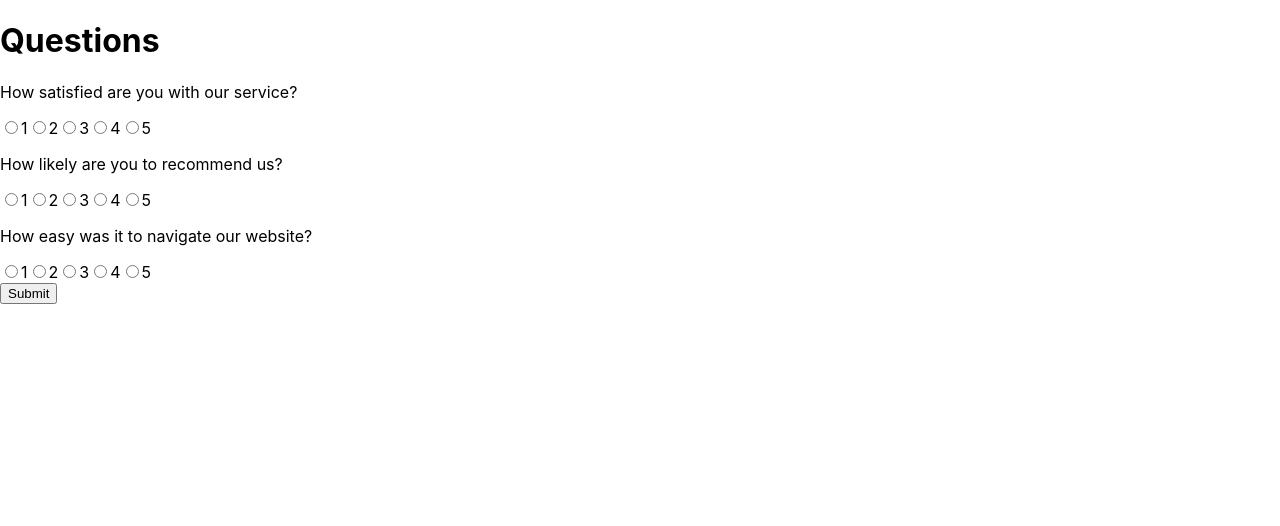
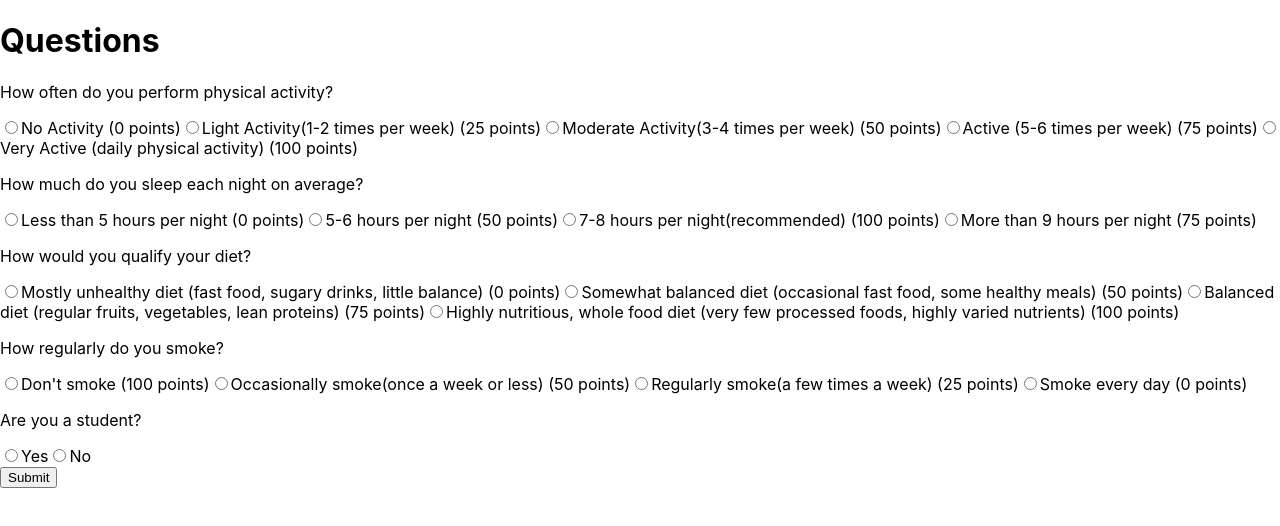
Before and after one commit to chayex18/SmartCare, a React (Create React App) app: page /questions in a window 1280 px wide. Shown: the top 526 px of the page. Built offline with nearby package versions, Linux system fonts and the light colour scheme.

Commit message:
Logic WSC

```diff
--- a/src/components/QuestionsPage.js
+++ b/src/components/QuestionsPage.js
@@ -1,77 +1,334 @@
 import React, { useState } from "react";
 import { useNavigate } from "react-router-dom";
 
-import { Link } from "react-router-dom";
-
 const questions = [
   {
-    question: "How satisfied are you with our service?",
-    options: [1, 2, 3, 4, 5],
+    id: 1,
+    question: "How often do you perform physical activity?",
+    options: [
+      { answer: "No Activity", score: 0 },
+      { answer: "Light Activity(1-2 times per week)", score: 25 },
+      { answer: "Moderate Activity(3-4 times per week)", score: 50 },
+      { answer: "Active (5-6 times per week)", score: 75 },
+      { answer: "Very Active (daily physical activity)", score: 100 },
+    ],
   },
   {
-    question: "How likely are you to recommend us?",
-    options: [1, 2, 3, 4, 5],
+    id: 2,
+    question: "How much do you sleep each night on average?",
+    options: [
+      { answer: "Less than 5 hours per night", score: 0 },
+      { answer: "5-6 hours per night", score: 50 },
+      { answer: "7-8 hours per night(recommended)", score: 100 },
+      { answer: "More than 9 hours per night", score: 75 },
+    ],
   },
   {
-    question: "How easy was it to navigate our website?",
-    options: [1, 2, 3, 4, 5],
+    id: 3,
+    question: "How would you qualify your diet?",
+    options: [
+      {
+        answer:
+          "Mostly unhealthy diet (fast food, sugary drinks, little balance)",
+        score: 0,
+      },
+      {
+        answer:
+          "Somewhat balanced diet (occasional fast food, some healthy meals)",
+        score: 50,
+      },
+      {
+        answer: "Balanced diet (regular fruits, vegetables, lean proteins)",
+        score: 75,
+      },
+      {
+        answer:
+          "Highly nutritious, whole food diet (very few processed foods, highly varied nutrients)",
+        score: 100,
+      },
+    ],
+  },
+  {
+    id: 4,
+    question: "How regularly do you smoke?",
+    options: [
+      { answer: "Don't smoke", score: 100 },
+      { answer: "Occasionally smoke(once a week or less)", score: 50 },
+      { answer: "Regularly smoke(a few times a week)", score: 25 },
+      { answer: "Smoke every day", score: 0 },
+    ],
   },
 ];
 
 const QuestionsPage = () => {
-  const [answers, setAnswers] = useState(Array(questions.length).fill(null));
+  const [answers, setAnswers] = useState({});
+  const [yesNoAnswer, setYesNoAnswer] = useState(null); // Track "Yes/No" question response
+  const [studentAnswer, setStudentAnswer] = useState(null); // Track "Yes/No" for student
+  const [gpaRange, setGpaRange] = useState(null); // Track GPA range for bonus points
   const [error, setError] = useState("");
   const navigate = useNavigate();
 
-  const handleChange = (index, value) => {
-    const newAnswers = [...answers];
-    newAnswers[index] = value;
-    setAnswers(newAnswers);
-    setError("");
+  const handleChange = (questionId, score) => {
+    setAnswers((prevAnswers) => ({
+      ...prevAnswers,
+      [questionId]: score,
+    }));
+    setError(""); // Clear error on change
   };
 
-  const totalScore = answers.reduce((acc, curr) => acc + (curr || 0), 0);
-  const averageScore = answers.filter((answer) => answer !== null).length
-    ? (totalScore / answers.filter((answer) => answer !== null).length).toFixed(
-        2
-      )
-    : 0;
+  // Handles "Yes/No" response change
+  const handleYesNoChange = (response) => {
+    setYesNoAnswer(response); // Store response but don't affect score
+  };
+
+  // Handles "Yes/No" for student status
+  const handleStudentChange = (response) => {
+    setStudentAnswer(response);
+  };
+
+  // Handles GPA range change (only available if user is a student)
+  const handleGpaChange = (gpa) => {
+    setGpaRange(gpa);
+  };
+
+  const totalScore = Object.values(answers).reduce(
+    (acc, curr) => acc + curr,
+    0
+  );
+  const answeredQuestions = Object.keys(answers).length;
+  const averageScore =
+    answeredQuestions > 0 ? (totalScore / answeredQuestions).toFixed(2) : 0;
+
+  // Calculate bonus points from GPA range if applicable
+  const calculateBonusPoints = () => {
+    switch (gpaRange) {
+      case "3.8-4.0":
+        return 5;
+      case "3.5-3.7":
+        return 3;
+      case "3.0-3.4":
+        return 2;
+      case "2.5-2.9":
+        return 1;
+      default:
+        return 0;
+    }
+  };
+
+  const bonusPoints = calculateBonusPoints();
 
   const handleSubmit = () => {
-    if (answers.includes(null)) {
+    // Check if all required questions are answered
+    const requiredQuestions = [1, 4]; // Update with all required question IDs
+    for (let id of requiredQuestions) {
+      if (answers[id] === undefined) {
         setError("Please answer all questions before submitting.");
         return;
       }
+    }
+    if (studentAnswer === null) {
+      setError("Please answer the 'Are you a student?' question.");
+      return;
+    }
 
+    // Check if GPA is answered if user is a student
+    if (studentAnswer === "Yes" && gpaRange === null) {
+      setError("Please select your GPA range.");
+      return;
+    }
+
+    const finalTotalScore = totalScore + bonusPoints;
+
+    // if (answeredQuestions < questions.length) {
+    //   setError("Please answer all questions before submitting.");
+    //   return;
+    // }
+    // Check if "Yes/No" question is answered (optional)
+    if (answers[4] < 100 && yesNoAnswer === null) {
+      setError("Please answer the 'Yes/No' question.");
+      return;
+    }
     // Navigate to results page and pass the scores
-    navigate("/results", { state: { totalScore, averageScore } });
+    navigate("/results", {
+      state: {
+        totalScore: finalTotalScore,
+        averageScore,
+        yesNoAnswer,
+        studentAnswer,
+        gpaRange,
+      },
+    });
   };
 
   return (
     <div>
       <h1>Questions</h1>
-      {questions.map((q, index) => (
-        <div key={index}>
+      {questions.map((q) => {
+        // Conditionally render the follow-up question
+        if (q.id === 5 && answers[4] >= 100) {
+          return null; // Skip this question if user selected "Don't smoke"
+        }
+
+        return (
+          <div key={q.id}>
             <p>{q.question}</p>
-          {q.options.map((option) => (
-            <label key={option}>
+            {q.options.map((option, index) => (
+              <label key={index}>
                 <input
                   type="radio"
-                name={`question-${index}`}
-                value={option}
-                checked={answers[index] === option}
-                onChange={() => handleChange(index, option)}
+                  name={`question-${q.id}`}
+                  value={option.score}
+                  checked={answers[q.id] === option.score}
+                  onChange={() => handleChange(q.id, option.score)}
                 />
-              {option}
+                {option.answer} ({option.score} points)
               </label>
             ))}
           </div>
-      ))}
+        );
+      })}
+
+      {/* Conditionally render the "Yes/No" question based on previous answer */}
+      {answers[4] < 100 && (
+        <div>
+          <p>Do smoke E-cigarrettes</p>
+          <label>
+            <input
+              type="radio"
+              name="yesNo"
+              value="Yes"
+              checked={yesNoAnswer === "Yes"}
+              onChange={() => handleYesNoChange("Yes")}
+            />
+            Yes
+          </label>
+          <label>
+            <input
+              type="radio"
+              name="yesNo"
+              value="No"
+              checked={yesNoAnswer === "No"}
+              onChange={() => handleYesNoChange("No")}
+            />
+            No
+          </label>
+        </div>
+      )}
+
+      {/* "Are you a student?" question */}
+      <div>
+        <p>Are you a student?</p>
+        <label>
+          <input
+            type="radio"
+            name="student"
+            value="Yes"
+            checked={studentAnswer === "Yes"}
+            onChange={() => handleStudentChange("Yes", setStudentAnswer)}
+          />
+          Yes
+        </label>
+        <label>
+          <input
+            type="radio"
+            name="student"
+            value="No"
+            checked={studentAnswer === "No"}
+            onChange={() => handleStudentChange("No", setStudentAnswer)}
+          />
+          No
+        </label>
+      </div>
+
+      {/* Conditionally render GPA range question if the user is a student */}
+      {studentAnswer === "Yes" && (
+        <div>
+          <p>What is your GPA range?</p>
+          <label>
+            <input
+              type="radio"
+              name="gpaRange"
+              value="3.8-4.0"
+              checked={gpaRange === "3.8-4.0"}
+              onChange={() => handleGpaChange("3.8-4.0")}
+            />
+            3.8 - 4.0 (Bonus +5)
+          </label>
+          <label>
+            <input
+              type="radio"
+              name="gpaRange"
+              value="3.5-3.7"
+              checked={gpaRange === "3.5-3.7"}
+              onChange={() => handleGpaChange("3.5-3.7")}
+            />
+            3.5 - 3.7 (Bonus +3)
+          </label>
+          <label>
+            <input
+              type="radio"
+              name="gpaRange"
+              value="3.0-3.4"
+              checked={gpaRange === "3.0-3.4"}
+              onChange={() => handleGpaChange("3.0-3.4")}
+            />
+            3.0 - 3.4 (Bonus +2)
+          </label>
+          <label>
+            <input
+              type="radio"
+              name="gpaRange"
+              value="2.5-2.9"
+              checked={gpaRange === "2.5-2.9"}
+              onChange={() => handleGpaChange("2.5-2.9")}
+            />
+            2.5 - 2.9 (Bonus +1)
+          </label>
+          <label>
+            <input
+              type="radio"
+              name="gpaRange"
+              value="below-2.5"
+              checked={gpaRange === "below-2.5"}
+              onChange={() => handleGpaChange("below-2.5")}
+            />
+            Below 2.5 (No bonus)
+          </label>
+        </div>
+      )}
+
+      {error && <p style={{ color: "red" }}>{error}</p>}
       <div>
         <button onClick={handleSubmit}>Submit</button>
       </div>
     </div>
   );
+  // <div>
+  //   <h1>Questions</h1>
+  //   {questions.map((q) => (
+
+  //     <div key={q.id}>
+  //       <p>{q.question}</p>
+  //       {q.options.map((option) => (
+  //         <label key={option}>
+  //           <input
+  //             type="radio"
+  //             name={`question-${q.id}`}
+  //             value={option.score}
+  //             checked={answers[q.id] === option.score}
+  //             onChange={() => handleChange(q.id, option.score)}
+  //           />
+  //           {option.answer}
+  //         </label>
+  //       ))}
+  //     </div>
+  //   ))}
+  //   {error && <p style={{ color: "red" }}>{error}</p>}
+  //   <div>
+  //     <button onClick={handleSubmit}>Submit</button>
+  //   </div>
+  // </div>
+  // );
 };
 
 // const QuestionsPage = () => {
```
Lines whose indentation alone changed are shown as unchanged.
